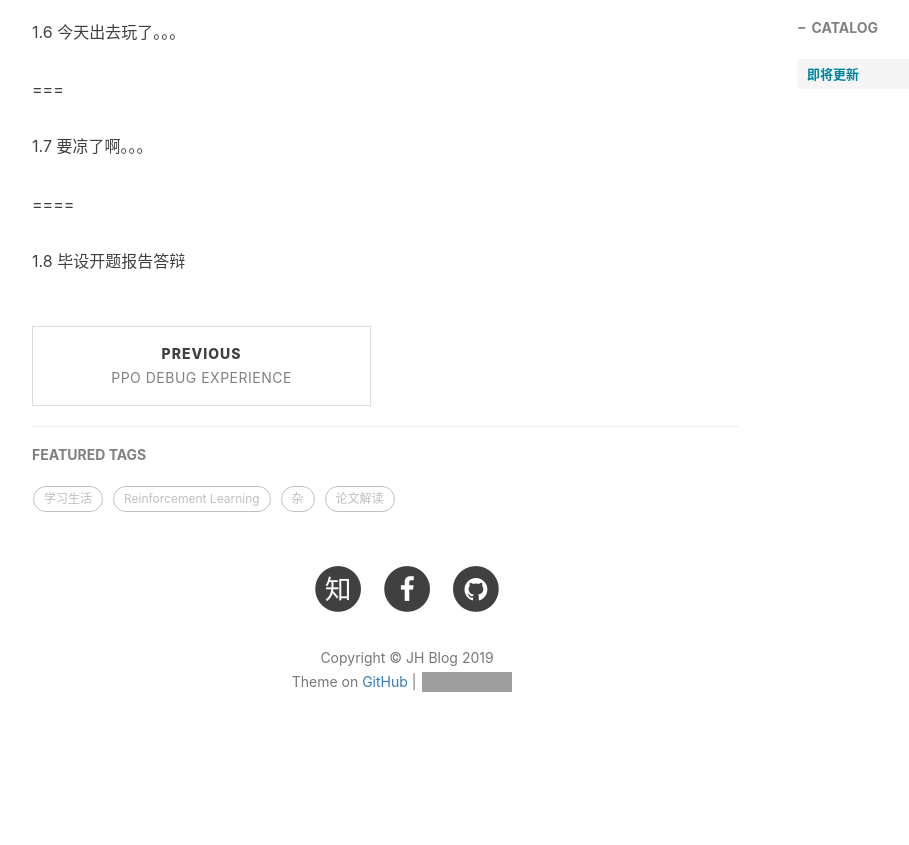
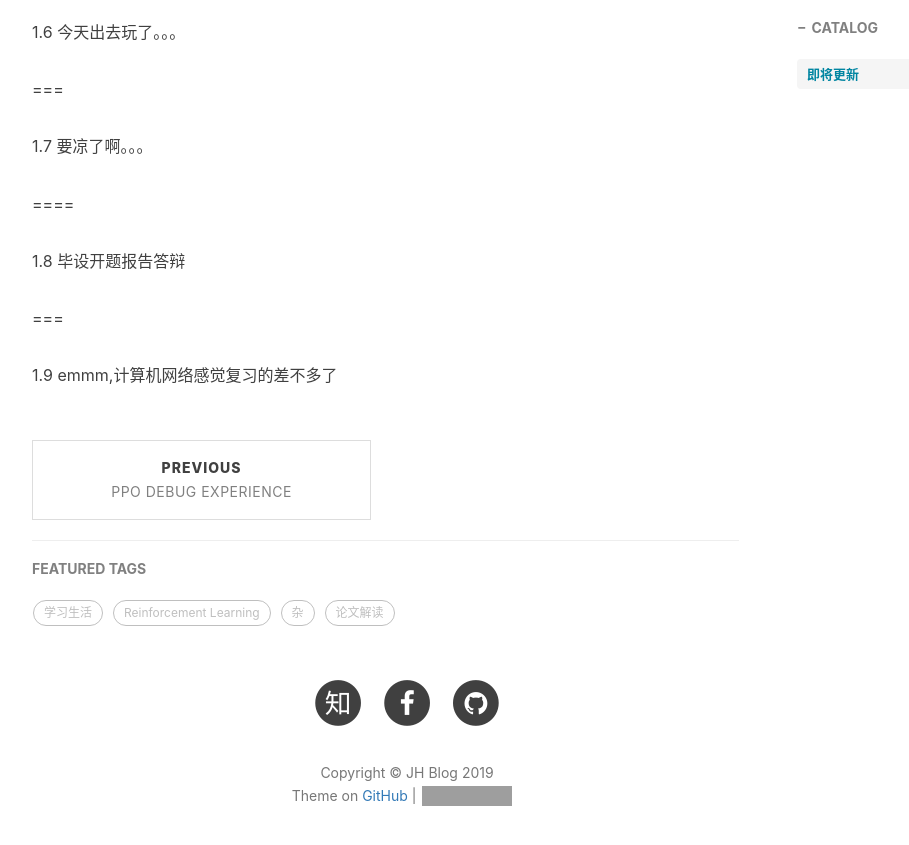
Before and after one commit to sweetice/previous_blog, a Jekyll site: the page built from _posts/2018-12-23-论文解读:Hierarchical Macro Strategy Model for MOBA Game AI.md, in a window 1280 px wide and 900 px high, scrolled down 2231 px. Shown: the top 845 px of the window, without its empty margins (233-1142 px from the left). Built offline with Jekyll 4.4.1, drawn with Linux system fonts in a browser that asks for light colours; nearby versions of some CDN libraries; comment, search, counter and statistics services are not loaded; before the commit the page ends 3017 px from its top, so only the background shows below that; grey boxes are pictures that could not be loaded.

Commit message:
Update 2018-12-23-论文解读:Hierarchical Macro Strategy Model for MOBA Game AI.md

```diff
--- a/_posts/2018-12-23-论文解读:Hierarchical Macro Strategy Model for MOBA Game AI.md
+++ b/_posts/2018-12-23-论文解读:Hierarchical Macro Strategy Model for MOBA Game AI.md
@@ -81,3 +81,7 @@ tags:
 ====
 
 1.8 毕设开题报告答辩
+
+===
+
+1.9 emmm,计算机网络感觉复习的差不多了
```
